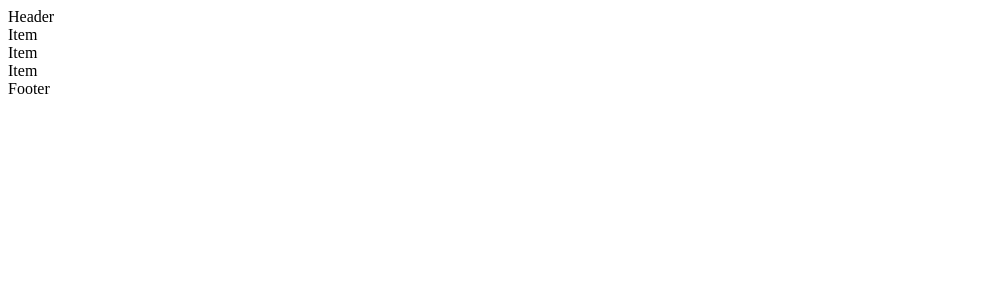
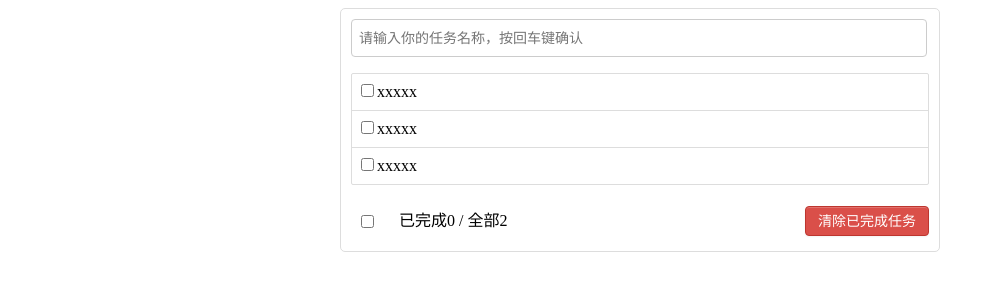
Before and after one commit to zxfjd3g/200422-vue-study, a Vue app in the folder VueComponent/: page / in a window 1280 px wide. Shown: the top 300 px of the page, without its empty margins (0-995 px from the left). Built offline with nearby package versions, Linux system fonts and the light colour scheme.

Commit message:
8. 实现静态组件界面

```diff
--- a/VueComponent/package.json
+++ b/VueComponent/package.json
@@ -13,6 +13,7 @@
     "@babel/core": "^7.10.5",
     "@babel/preset-env": "^7.10.4",
     "babel-loader": "^8.1.0",
+    "copy-webpack-plugin": "^5.1.1",
     "css-loader": "^3.6.0",
     "file-loader": "^4.3.0",
     "html-webpack-plugin": "^4.3.0",
@@ -20,8 +21,8 @@
     "url-loader": "^2.3.0",
     "vue-loader": "^15.9.3",
     "vue-template-compiler": "^2.6.11",
-    "webpack-dev-server": "^3.11.0",
     "webpack": "^4.44.0",
-    "webpack-cli": "^3.3.12"
+    "webpack-cli": "^3.3.12",
+    "webpack-dev-server": "^3.11.0"
   }
 }
--- /dev/null
+++ b/VueComponent/public/css/base.css
@@ -0,0 +1,31 @@
+body {
+  background: #fff;
+}
+
+.btn {
+  display: inline-block;
+  padding: 4px 12px;
+  margin-bottom: 0;
+  font-size: 14px;
+  line-height: 20px;
+  text-align: center;
+  vertical-align: middle;
+  cursor: pointer;
+  box-shadow: inset 0 1px 0 rgba(255, 255, 255, 0.2), 0 1px 2px rgba(0, 0, 0, 0.05);
+  border-radius: 4px;
+}
+
+.btn-danger {
+  color: #fff;
+  background-color: #da4f49;
+  border: 1px solid #bd362f;
+}
+
+.btn-danger:hover {
+  color: #fff;
+  background-color: #bd362f;
+}
+
+.btn:focus {
+  outline: none;
+}
--- a/VueComponent/public/index.html
+++ b/VueComponent/public/index.html
@@ -4,6 +4,8 @@
   <meta charset="UTF-8">
   <meta name="viewport" content="width=device-width, initial-scale=1.0">
   <title>Document</title>
+  <!-- 引入全局样式 -->
+  <link rel="stylesheet" href="./css/base.css">
 </head>
 <body>
   <div id="root"></div>
--- a/VueComponent/src/App.vue
+++ b/VueComponent/src/App.vue
@@ -1,9 +1,13 @@
 <template>
-  <div>
-    <Header/>
-    <List/>
-    <Footer/>
+
+  <div class="todo-container">
+    <div class="todo-wrap">
+      <Header/>
+      <List/>
+      <Footer/>
+    </div>
   </div>
+
 </template>
 
 <script>
@@ -24,5 +28,13 @@
 </script>
 
 <style scoped>
-
+.todo-container {
+  width: 600px;
+  margin: 0 auto;
+}
+.todo-container .todo-wrap {
+  padding: 10px;
+  border: 1px solid #ddd;
+  border-radius: 5px;
+}
 </style>
--- /dev/null
+++ b/VueComponent/src/base.css
@@ -0,0 +1,31 @@
+body {
+  background: #fff;
+}
+
+.btn {
+  display: inline-block;
+  padding: 4px 12px;
+  margin-bottom: 0;
+  font-size: 14px;
+  line-height: 20px;
+  text-align: center;
+  vertical-align: middle;
+  cursor: pointer;
+  box-shadow: inset 0 1px 0 rgba(255, 255, 255, 0.2), 0 1px 2px rgba(0, 0, 0, 0.05);
+  border-radius: 4px;
+}
+
+.btn-danger {
+  color: #fff;
+  background-color: #da4f49;
+  border: 1px solid #bd362f;
+}
+
+.btn-danger:hover {
+  color: #fff;
+  background-color: #bd362f;
+}
+
+.btn:focus {
+  outline: none;
+}
--- a/VueComponent/src/components/Footer.vue
+++ b/VueComponent/src/components/Footer.vue
@@ -1,5 +1,13 @@
 <template>
-  <div>Footer</div>
+  <div class="todo-footer">
+    <label>
+      <input type="checkbox"/>
+    </label>
+    <span>
+      <span>已完成0</span> / 全部2
+    </span>
+    <button class="btn btn-danger">清除已完成任务</button>
+  </div>
 </template>
 
 <script>
@@ -9,5 +17,28 @@
 </script>
 
 <style scoped>
+.todo-footer {
+  height: 40px;
+  line-height: 40px;
+  padding-left: 6px;
+  margin-top: 5px;
+}
 
+.todo-footer label {
+  display: inline-block;
+  margin-right: 20px;
+  cursor: pointer;
+}
+
+.todo-footer label input {
+  position: relative;
+  top: -1px;
+  vertical-align: middle;
+  margin-right: 5px;
+}
+
+.todo-footer button {
+  float: right;
+  margin-top: 5px;
+}
 </style>
--- a/VueComponent/src/components/Header.vue
+++ b/VueComponent/src/components/Header.vue
@@ -1,5 +1,7 @@
 <template>
-  <div>Header</div>
+  <div class="todo-header">
+    <input type="text" placeholder="请输入你的任务名称，按回车键确认"/>
+  </div>
 </template>
 
 <script>
@@ -9,5 +11,18 @@
 </script>
 
 <style scoped>
+.todo-header input {
+  width: 560px;
+  height: 28px;
+  font-size: 14px;
+  border: 1px solid #ccc;
+  border-radius: 4px;
+  padding: 4px 7px;
+}
 
+.todo-header input:focus {
+  outline: none;
+  border-color: rgba(82, 168, 236, 0.8);
+  box-shadow: inset 0 1px 1px rgba(0, 0, 0, 0.075), 0 0 8px rgba(82, 168, 236, 0.6);
+}
 </style>
--- a/VueComponent/src/components/Item.vue
+++ b/VueComponent/src/components/Item.vue
@@ -1,13 +1,51 @@
 <template>
-  <div>Item</div>
+  <li>
+    <label>
+      <input type="checkbox" />
+      <span>xxxxx</span>
+    </label>
+    <button class="btn btn-danger" style="display:none">删除</button>
+  </li>
 </template>
 
 <script>
-export default {
-  name: 'Item',
-}
+  export default {
+    name: 'Item',
+  }
 </script>
 
 <style scoped>
+li {
+  list-style: none;
+  height: 36px;
+  line-height: 36px;
+  padding: 0 5px;
+  border-bottom: 1px solid #ddd;
+}
 
+li label {
+  float: left;
+  cursor: pointer;
+}
+
+li label li input {
+  vertical-align: middle;
+  margin-right: 6px;
+  position: relative;
+  top: -1px;
+}
+
+li button {
+  float: right;
+  display: none;
+  margin-top: 3px;
+}
+
+li:before {
+  content: initial;
+}
+
+li:last-child {
+  border-bottom: none;
+}
 </style>
--- a/VueComponent/src/components/List.vue
+++ b/VueComponent/src/components/List.vue
@@ -1,9 +1,9 @@
 <template>
-  <div>
+  <ul class="todo-main">
     <Item/>
     <Item/>
     <Item/>
-  </div>
+  </ul>
 </template>
 
 <script>
@@ -17,5 +17,19 @@
 </script>
 
 <style scoped>
+.todo-main {
+  margin-left: 0px;
+  border: 1px solid #ddd;
+  border-radius: 2px;
+  padding: 0px;
+}
 
+.todo-empty {
+  height: 40px;
+  line-height: 40px;
+  border: 1px solid #ddd;
+  border-radius: 2px;
+  padding-left: 5px;
+  margin-top: 10px;
+}
 </style>
--- a/VueComponent/src/index.js
+++ b/VueComponent/src/index.js
@@ -1,5 +1,6 @@
 import Vue from 'vue'
 import App from '@/App.vue'
+// import './base.css' // 可以作用于所有组件
 
 new Vue({
   render: h => h(App)
--- a/VueComponent/webpack.config.js
+++ b/VueComponent/webpack.config.js
@@ -1,6 +1,7 @@
 const path = require('path')
 const HtmlWebpackPlugin = require('html-webpack-plugin')
 const VueLoaderPlugin = require('vue-loader/lib/plugin')
+const CopyWebpackPlugin = require('copy-webpack-plugin')
 
 /*
 得到指定目录(必须在项目根目录下)的绝对路径
@@ -67,12 +68,23 @@
 
   // 插件
   plugins: [
+    // 打包vue
     new VueLoaderPlugin(), // 处理Vue文件的插件
-
+    // 打包html
     new HtmlWebpackPlugin({
       template: 'public/index.html', // 以哪个页面为模板页面
       filename: 'index.html' // 打包生成的html文件名  ==> dist/index.html
     }),
+
+    // 拷贝指定文件(public下的)
+    // 拷贝静态资源到打包文件夹
+    new CopyWebpackPlugin([
+      {
+        from: resolve('public'),
+        to: resolve('dist'),
+        ignore: ['index.html']
+      }
+    ]),
   ],
 
   // 配置开发服务器
```
Also changed, not shown: 2 other files (tests, documents, lock files or other folders).
